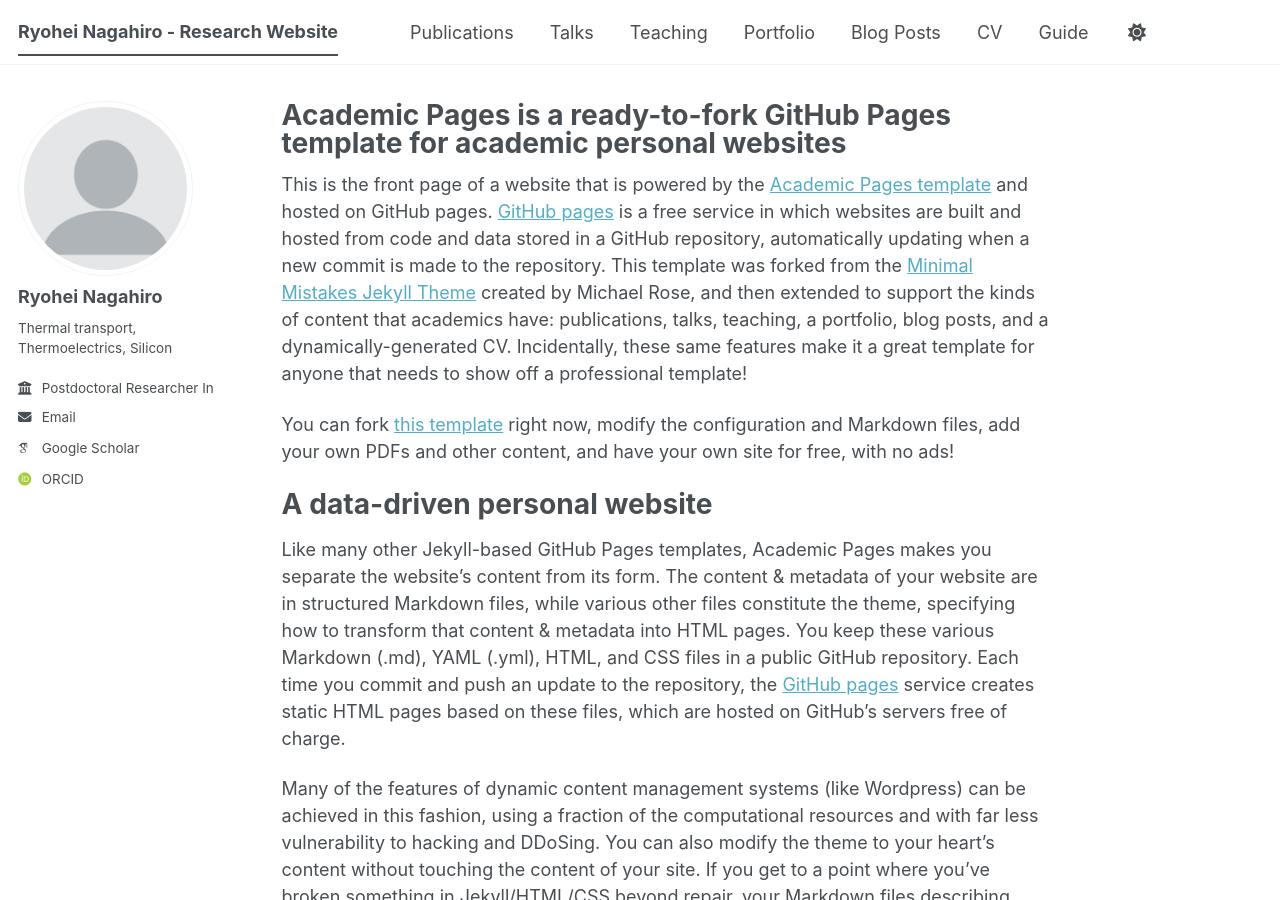
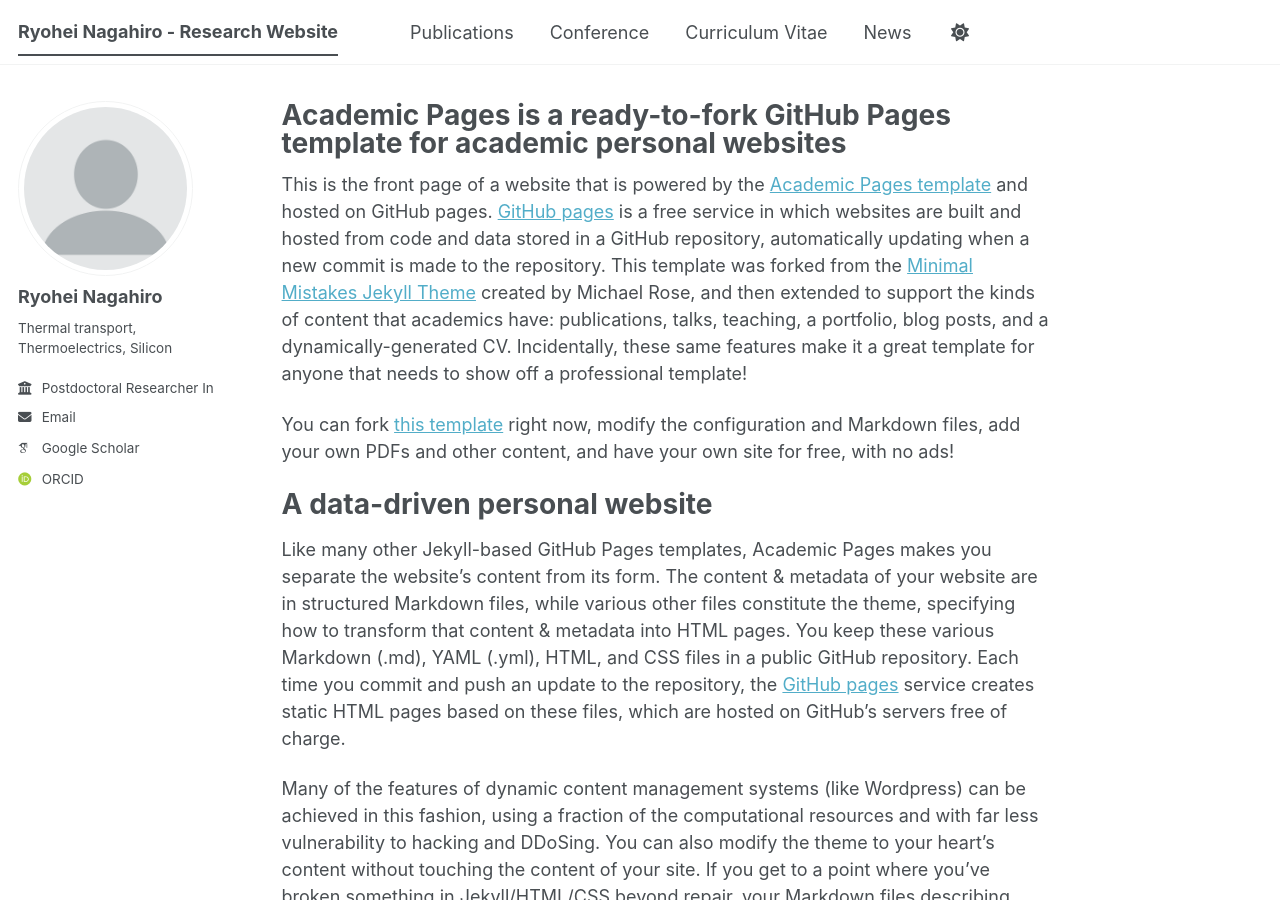
Before and after one commit to ryohei-nagahiro/ryohei-nagahiro.github.io, a Jekyll site: the page built from _pages/about.md, in a window 1280 px wide and 900 px high. Built offline with Jekyll 4.4.1, drawn with Linux system fonts in a browser that asks for light colours; some web fonts are replaced; a script bundle is joined from its source files by our own code; library files that are not in the unit come from our copies.

Commit message:
Update navigation.yml

```diff
--- a/_data/navigation.yml
+++ b/_data/navigation.yml
@@ -11,23 +11,14 @@
   - title: "Publications"
     url: /publications/
 
-  - title: "Talks"
+  - title: "Conference"
     url: /talks/
 
-  - title: "Teaching"
-    url: /teaching/
-
-  - title: "Portfolio"
-    url: /portfolio/
-
-  - title: "Blog Posts"
-    url: /year-archive/
-
-  - title: "CV"
+  - title: "Curriculum Vitae"
     url: /cv/
 
   # - title: "CV"
   #   url: /cv-json/
 
-  - title: "Guide"
-    url: /markdown/
+  - title: "News"
+    url: /news/
```
